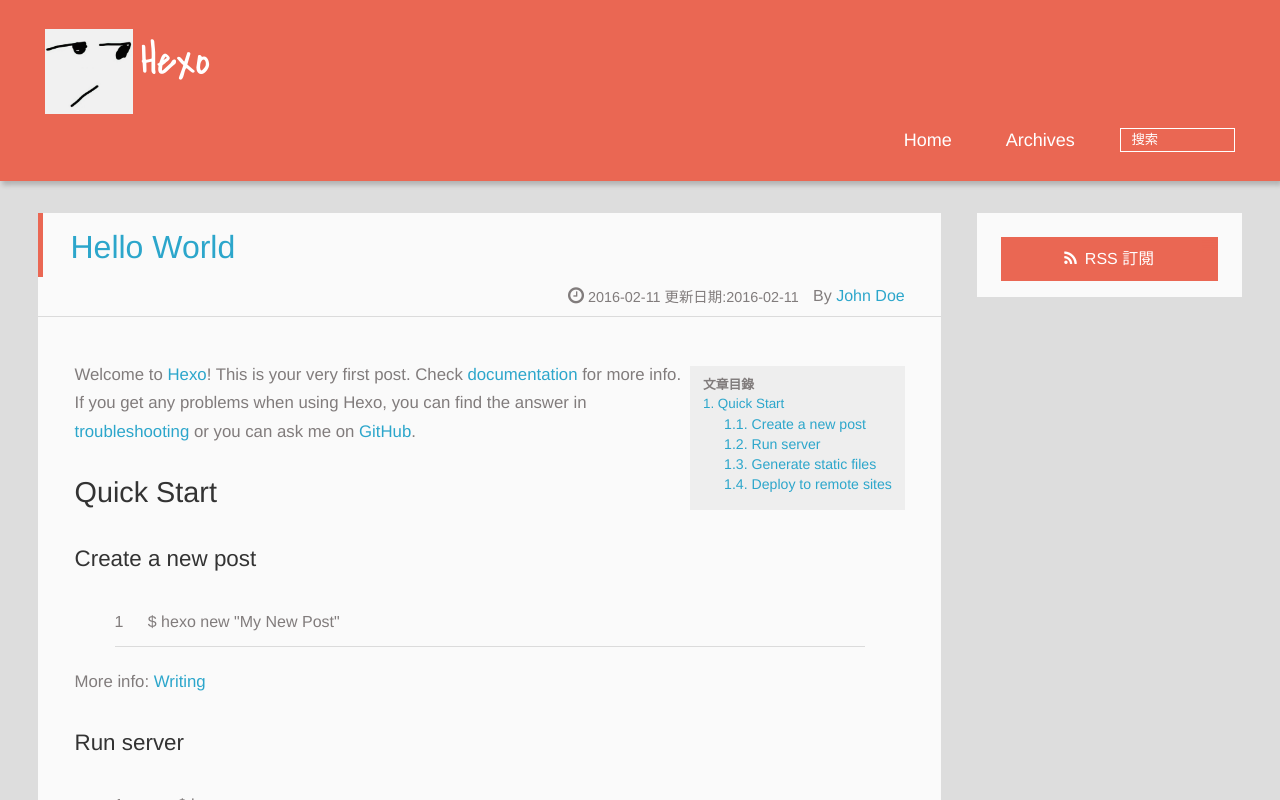
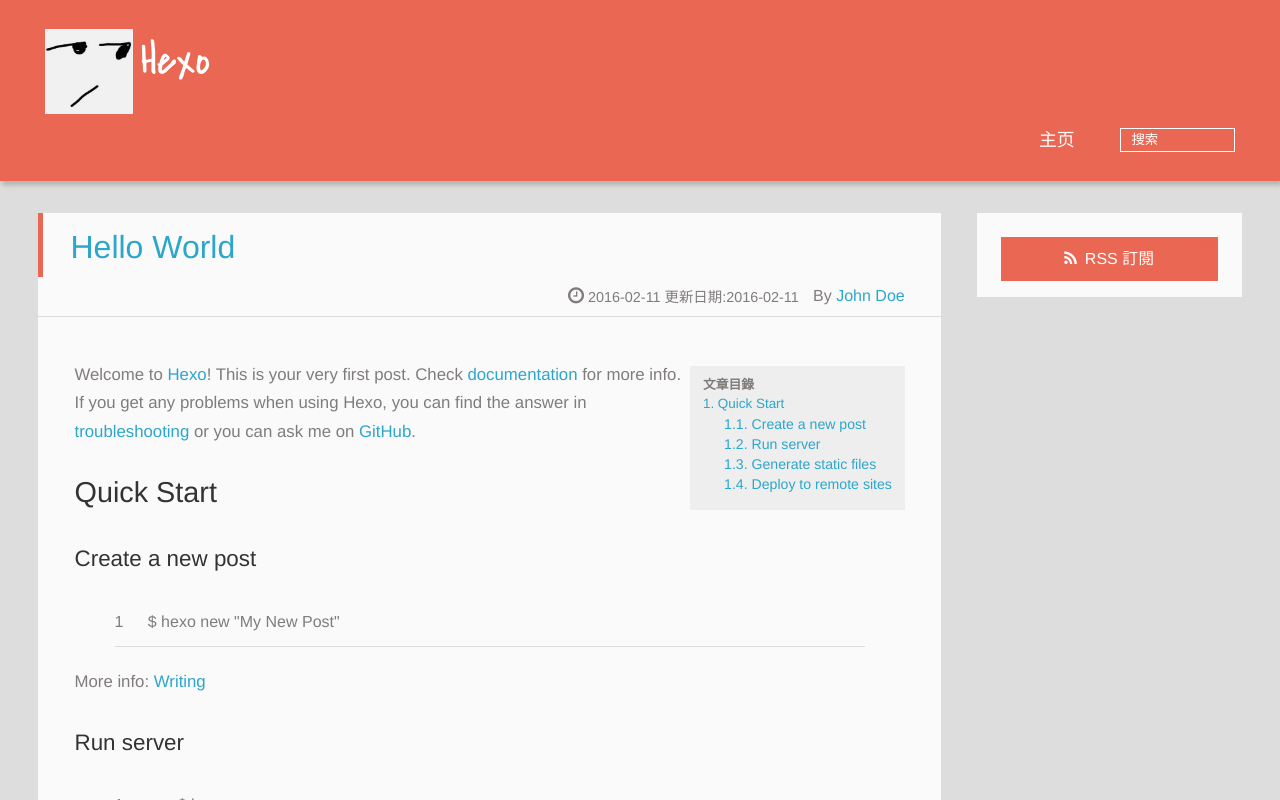
Before and after one commit to kongfanwu/kongfanwu.github.io, a plain HTML site: page 2016/02/11/hello-world/index.html in a window 1280 px wide. Shown: the top 800 px of the page. Drawn offline with Linux system fonts and the light colour scheme; a script that the page names is missing; files whose address does not match are found by name.

Commit message:
Site updated: 2016-02-11 22:09:57

```diff
--- a/2016/02/11/hello-world/index.html
+++ b/2016/02/11/hello-world/index.html
@@ -43,9 +43,7 @@
 			<nav class="animated">
 				<ul>
 
-						<li><a href="/">Home</a></li>
-
-						<li><a href="/archives">Archives</a></li>
+						<li><a href="/">主页</a></li>
 
 					<li>
 
```
Also changed, not shown: archives/2016/02/index.html (+1 -3 lines), archives/2016/index.html (+1 -3 lines), archives/index.html (+1 -3 lines), index.html (+1 -3 lines).
